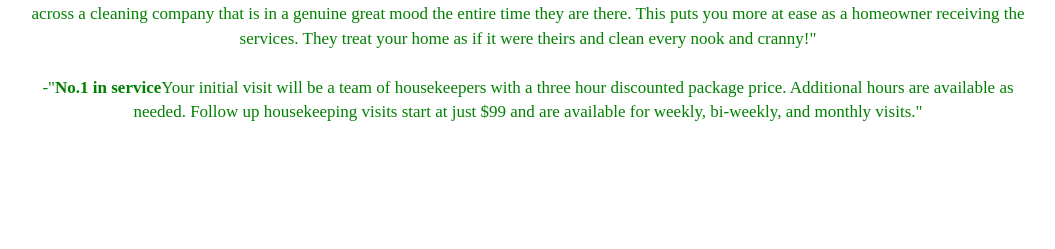
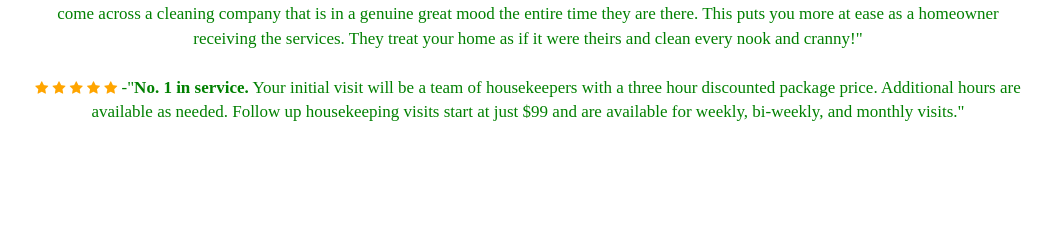
Before and after one commit to russell305/housekeeping, a Flask app: template templates/index.html in a window 1280 px wide. Shown: the part 1512-1761 px from the top of the page, without its empty margins (112-1167 px from the left). Run offline with Flask 2, Linux system fonts and the light colour scheme; the template is opened without the code that fills it: most values are stand-ins (such as "Sample title", 1, 10 or a date in 2020); some libraries are stand-ins or nearby versions.

Commit message:
added review stars

```diff
--- a/templates/index.html
+++ b/templates/index.html
@@ -11,6 +11,7 @@
     <script async defer src="https://maps.googleapis.com/maps/api/js?key=AIzaSyD9fytSdXXr6kVZdXLddFJyF9HT4JTt-qM&callback=initMap">
       src = "https://maps.googleapis.com/maps/api/geocode/json?address=1600+Amphitheatre+Parkway,+Mountain+View,+CA&key=AIzaSyD9fytSdXXr6kVZdXLddFJyF9HT4JTt-qM"
     </script>
+		<link rel="stylesheet" href="https://cdnjs.cloudflare.com/ajax/libs/font-awesome/4.7.0/css/font-awesome.min.css">
 
 		<script
 			  src="https://code.jquery.com/jquery-3.3.1.js"
@@ -205,12 +206,20 @@
 					font-size: 17px;
 					color: green;
 				}
+				.fa{
+					font-size: 14px;
+
+				}
 				#indy{
 					margin-top: -35px;
 				}
 				h4{
 					margin-top: 5px;
 				}
+				.checked {
+				  color: orange;
+				}
+
 
 		</style>
 	</head>
@@ -258,25 +267,50 @@
 		 						</form>
 					</div>
 					<h3>Testimonials</h3>
-							<p class="testimonial"> -"<b>This is great website.</b>  I found 2 house cleaners within 5 minutes of my apartment.
+					<!-- add schema review -->
+							<p class="testimonial">
+
+								<span class="fa fa-star checked"></span>
+								<span class="fa fa-star checked"></span>
+								<span class="fa fa-star checked"></span>
+								<span class="fa fa-star checked"></span>
+								<span class="fa fa-star checked"></span>
+						  -"<b>This is great website.</b>  I found 2 house cleaners within 5 minutes of my apartment.
 								I called one, they came by within the hour.
 								Fast an thorough, also very cheap!"</p>
-							<p class="testimonial"> -"<b>Needed my house cleaned up on fairly short notice.</b>
+
+							<p class="testimonial"><span class="fa fa-star checked"></span>
+							<span class="fa fa-star checked"></span>
+							<span class="fa fa-star checked"></span>
+							<span class="fa fa-star checked"></span>
+							<span class="fa fa-star checked"></span>  -"<b>Needed my house cleaned up on fairly short notice.</b>
 									Booked a cleaning from another website about 2 days
 									in advance and they ended up being a no-show. Very
 									frustrating. Used this site and managed to get someone
 									at my house in Miami Shores to clean within half an hour. Did a great
 									job and it ended up actually costing less than the
 									previous one."</p>
-							<p class="testimonial"> -"<b>I would give 7 stars if I could.</b>
+							<p class="testimonial"><span class="fa fa-star checked"></span>
+							<span class="fa fa-star checked"></span>
+							<span class="fa fa-star checked"></span>
+							<span class="fa fa-star checked"></span>
+							<span class="fa fa-star checked"></span>  -"<b>I would give 7 stars if I could.</b>
 									They do an AMAZING thorough cleaning job and possibly just as important,
 									They are extremely responsible, professional, and reliable. I highly recommend!!!"</p>
-							<p class="testimonial">-"<b>They travel all over Miami.</b> Trustworthy, detail-oriented, professional, and friendly. This company checks all the boxes and then some! They are very detail-oriented, which is something at the top of my list,
+							<p class="testimonial"><span class="fa fa-star checked"></span>
+							<span class="fa fa-star checked"></span>
+							<span class="fa fa-star checked"></span>
+							<span class="fa fa-star checked"></span>
+							<span class="fa fa-star "></span>  -"<b>They travel all over Miami.</b> Trustworthy, detail-oriented, professional, and friendly. This company checks all the boxes and then some! They are very detail-oriented, which is something at the top of my list,
 									and most important they love what they do! In the past I have rarely come across a
 									cleaning company that is in a genuine great mood the entire time they are there. This puts you more
 									at ease as a homeowner receiving the services. They treat your home as if it were theirs and clean
 									every nook and cranny!"</p>
-							<p class="testimonial">-"<b>No.1 in service</b>Your initial visit will be a team of housekeepers with a three hour
+							<p class="testimonial"><span class="fa fa-star checked"></span>
+							<span class="fa fa-star checked"></span>
+							<span class="fa fa-star checked"></span>
+							<span class="fa fa-star checked"></span>
+							<span class="fa fa-star checked"></span>  -"<b>No. 1 in service.</b> Your initial visit will be a team of housekeepers with a three hour
 									discounted package price. Additional hours are available as needed.  Follow up housekeeping visits
 									start at just $99 and are available for weekly, bi-weekly, and monthly visits."</p>
 
```
